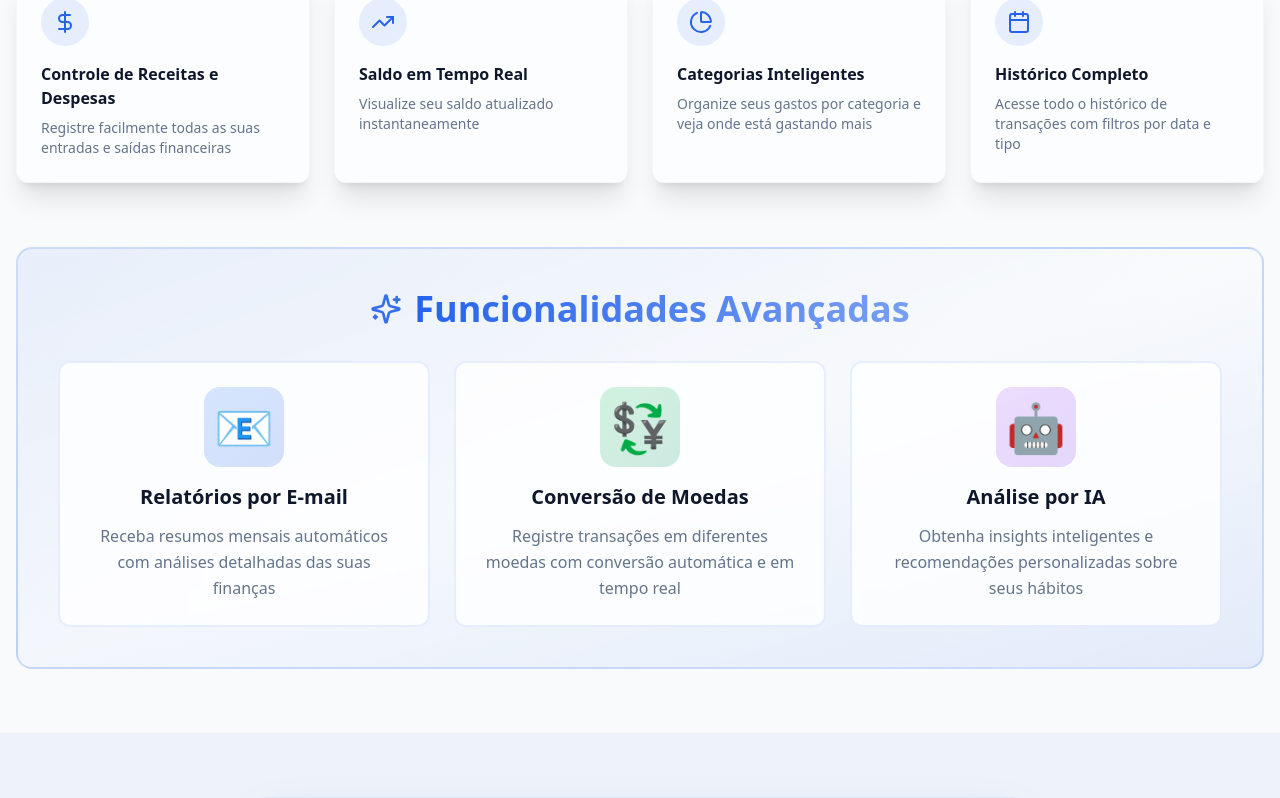
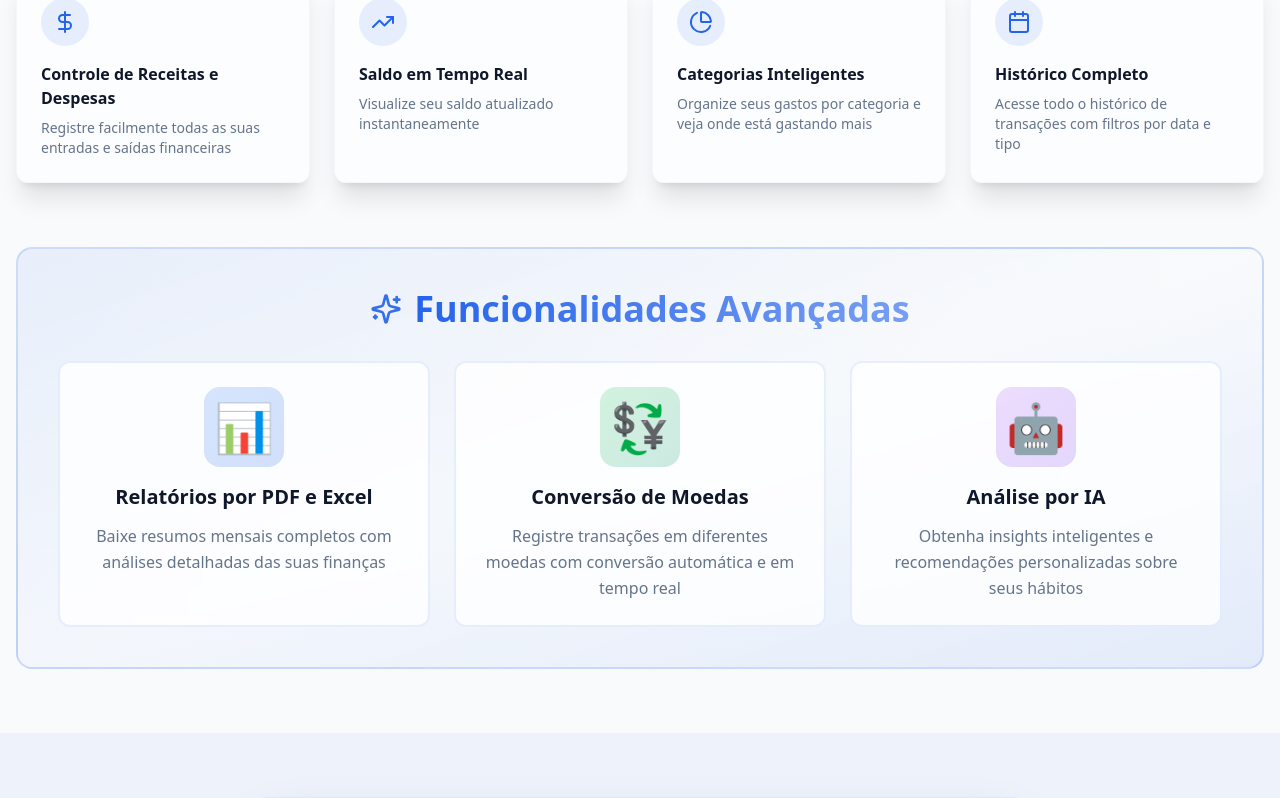
Before and after one commit to GabrielRww/ADS_Gabriel_Ramos_FrontEnd_FinEasy, a React (Vite) app: page /landing in a window 1280 px wide. Shown: the part 551-1349 px from the top of the page. Built offline with nearby package versions, Linux system fonts and the light colour scheme.

Commit message:
Atualizações em tempo real dos valores de Dolar e Euro na pagina de cotações, atualização na pagina principal mudança do icone @

```diff
--- a/src/pages/ExchangeHistory.tsx
+++ b/src/pages/ExchangeHistory.tsx
@@ -6,6 +6,8 @@ import { useNavigate } from "react-router-dom";
 import { AreaChart, Area, XAxis, YAxis, CartesianGrid, Tooltip, ResponsiveContainer } from "recharts";
 import { format, subDays } from "date-fns";
 import { ptBR } from "date-fns/locale";
+import { ExchangeAlerts } from "@/components/ExchangeAlerts";
+import { useExchangeAlerts } from "@/hooks/useExchangeAlerts";
 
 interface ExchangeRate {
   date: string;
@@ -23,14 +25,20 @@ const ExchangeHistory = () => {
   const [selectedPeriod, setSelectedPeriod] = useState<PeriodFilter>(30);
   const [selectedCurrency, setSelectedCurrency] = useState<"USD" | "EUR">("USD");
 
+  // Enable exchange alerts checking
+  useExchangeAlerts();
+
   useEffect(() => {
     const fetchHistoricalRates = async () => {
       try {
-        // Fetch current rates
-        const currentResponse = await fetch("https://api.exchangerate-api.com/v4/latest/USD");
-        const currentData = await currentResponse.json();
-        const usdToBrl = currentData.rates.BRL;
-        const eurToBrl = currentData.rates.BRL / currentData.rates.EUR;
+        // Fetch current rates for both USD and EUR to BRL
+        const usdResponse = await fetch("https://api.exchangerate-api.com/v4/latest/USD");
+        const usdData = await usdResponse.json();
+        const usdToBrl = usdData.rates.BRL;
+
+        const eurResponse = await fetch("https://api.exchangerate-api.com/v4/latest/EUR");
+        const eurData = await eurResponse.json();
+        const eurToBrl = eurData.rates.BRL;
 
         setCurrentRates({ USD: usdToBrl, EUR: eurToBrl });
 
@@ -41,7 +49,15 @@ const ExchangeHistory = () => {
         for (let i = selectedPeriod - 1; i >= 0; i--) {
           const date = subDays(today, i);
 
-          // Generate realistic variation (±2% from current rate with some volatility)
+          // Last point should be exactly the current rate
+          if (i === 0) {
+            historicalData.push({
+              date: format(date, "dd/MM", { locale: ptBR }),
+              USD: parseFloat(usdToBrl.toFixed(2)),
+              EUR: parseFloat(eurToBrl.toFixed(2)),
+            });
+          } else {
+            // Generate realistic variation for historical points
             const volatility = (Math.random() - 0.5) * 0.04; // -2% to +2%
             const trendFactor = (i / selectedPeriod) * 0.03; // Slight trend over time
 
@@ -53,6 +69,7 @@ const ExchangeHistory = () => {
               USD: parseFloat(usdRate.toFixed(2)),
               EUR: parseFloat(eurRate.toFixed(2)),
             });
+          }
         }
 
         setData(historicalData);
@@ -114,6 +131,10 @@ const ExchangeHistory = () => {
           </Card>
         ) : (
           <>
+            <div className="mb-6">
+              <ExchangeAlerts />
+            </div>
+
             <Card className="backdrop-blur-lg bg-card/50 border-border/50 mb-6">
               <CardContent className="p-6">
                 <div className="flex flex-col gap-4">
--- a/src/pages/Landing.tsx
+++ b/src/pages/Landing.tsx
@@ -4,10 +4,8 @@ import { ArrowRight, TrendingUp, PieChart, Calendar, DollarSign, Sparkles } from
 import { Link } from "react-router-dom";
 import fineasyLogo from "@/assets/fineasy-logo.png";
 import { ThemeToggle } from "@/components/ThemeToggle";
-
 const Landing = () => {
-  return (
-    <div className="min-h-screen bg-background transition-colors duration-300">
+  return <div className="min-h-screen bg-background transition-colors duration-300">
       {/* Header with Theme Toggle */}
       <header className="fixed top-0 right-0 z-50 p-4">
         <ThemeToggle />
@@ -17,13 +15,9 @@ const Landing = () => {
       <div className="container mx-auto px-4 py-16">
         <div className="text-center max-w-3xl mx-auto mb-16 animate-fade-in">
           <div className="flex justify-center mb-8">
-            <img
-              src={fineasyLogo}
-              alt="Fineasy Logo"
-              className="w-24 h-24 animate-fade-in hover:scale-110 transition-transform duration-300"
-            />
+            <img src={fineasyLogo} alt="Fineasy Logo" className="w-24 h-24 animate-fade-in hover:scale-110 transition-transform duration-300" />
           </div>
-          <h1 className="text-6xl font-bold mb-4 bg-gradient-to-r from-primary via-accent to-primary bg-clip-text text-transparent">
+          <h1 className="text-6xl font-bold mb-4 bg-gradient-to-r from-primary via-accent to-primary bg-clip-text text-transparent font-sans">
             Fineasy
           </h1>
           <p className="text-2xl font-semibold mb-6 text-foreground">
@@ -52,8 +46,12 @@ const Landing = () => {
             </p>
           </Card>
 
-          <Card variant="glass" className="p-6 hover:shadow-xl transition-all hover:-translate-y-2 animate-fade-in" style={{ animationDelay: "0.1s" }}>
-            <div className="rounded-full bg-primary/10 w-12 h-12 flex items-center justify-center mb-4 animate-scale-in" style={{ animationDelay: "0.1s" }}>
+          <Card variant="glass" className="p-6 hover:shadow-xl transition-all hover:-translate-y-2 animate-fade-in" style={{
+          animationDelay: "0.1s"
+        }}>
+            <div className="rounded-full bg-primary/10 w-12 h-12 flex items-center justify-center mb-4 animate-scale-in" style={{
+            animationDelay: "0.1s"
+          }}>
               <TrendingUp className="text-primary" />
             </div>
             <h3 className="font-semibold mb-2">Saldo em Tempo Real</h3>
@@ -62,8 +60,12 @@ const Landing = () => {
             </p>
           </Card>
 
-          <Card variant="glass" className="p-6 hover:shadow-xl transition-all hover:-translate-y-2 animate-fade-in" style={{ animationDelay: "0.2s" }}>
-            <div className="rounded-full bg-primary/10 w-12 h-12 flex items-center justify-center mb-4 animate-scale-in" style={{ animationDelay: "0.2s" }}>
+          <Card variant="glass" className="p-6 hover:shadow-xl transition-all hover:-translate-y-2 animate-fade-in" style={{
+          animationDelay: "0.2s"
+        }}>
+            <div className="rounded-full bg-primary/10 w-12 h-12 flex items-center justify-center mb-4 animate-scale-in" style={{
+            animationDelay: "0.2s"
+          }}>
               <PieChart className="text-primary" />
             </div>
             <h3 className="font-semibold mb-2">Categorias Inteligentes</h3>
@@ -72,8 +74,12 @@ const Landing = () => {
             </p>
           </Card>
 
-          <Card variant="glass" className="p-6 hover:shadow-xl transition-all hover:-translate-y-2 animate-fade-in" style={{ animationDelay: "0.3s" }}>
-            <div className="rounded-full bg-primary/10 w-12 h-12 flex items-center justify-center mb-4 animate-scale-in" style={{ animationDelay: "0.3s" }}>
+          <Card variant="glass" className="p-6 hover:shadow-xl transition-all hover:-translate-y-2 animate-fade-in" style={{
+          animationDelay: "0.3s"
+        }}>
+            <div className="rounded-full bg-primary/10 w-12 h-12 flex items-center justify-center mb-4 animate-scale-in" style={{
+            animationDelay: "0.3s"
+          }}>
               <Calendar className="text-primary" />
             </div>
             <h3 className="font-semibold mb-2">Histórico Completo</h3>
@@ -98,21 +104,23 @@ const Landing = () => {
                 <div className="absolute inset-0 bg-gradient-to-br from-primary/5 to-transparent rounded-xl opacity-0 group-hover:opacity-100 transition-opacity"></div>
                 <div className="relative z-10 text-center">
                   <div className="inline-flex items-center justify-center w-20 h-20 rounded-2xl bg-gradient-to-br from-blue-500/20 to-blue-600/20 mb-4 group-hover:scale-110 transition-transform animate-scale-in">
-                    <span className="text-5xl">📧</span>
+                    <span className="text-5xl">📊</span>
                   </div>
-                  <h3 className="text-xl font-bold mb-3 text-foreground group-hover:text-primary transition-colors">
-                    Relatórios por E-mail
-                  </h3>
+                  <h3 className="text-xl font-bold mb-3 text-foreground group-hover:text-primary transition-colors">Relatórios por PDF e Excel</h3>
                   <p className="text-muted-foreground leading-relaxed">
-                    Receba resumos mensais automáticos com análises detalhadas das suas finanças
+                    Baixe resumos mensais completos com análises detalhadas das suas finanças
                   </p>
                 </div>
               </div>
 
-              <div className="group relative p-6 rounded-xl border-2 border-primary/10 bg-card/80 backdrop-blur-sm hover:border-primary/40 hover:shadow-xl transition-all duration-300 hover:-translate-y-2 animate-fade-in" style={{ animationDelay: "0.1s" }}>
+              <div className="group relative p-6 rounded-xl border-2 border-primary/10 bg-card/80 backdrop-blur-sm hover:border-primary/40 hover:shadow-xl transition-all duration-300 hover:-translate-y-2 animate-fade-in" style={{
+              animationDelay: "0.1s"
+            }}>
                 <div className="absolute inset-0 bg-gradient-to-br from-primary/5 to-transparent rounded-xl opacity-0 group-hover:opacity-100 transition-opacity"></div>
                 <div className="relative z-10 text-center">
-                  <div className="inline-flex items-center justify-center w-20 h-20 rounded-2xl bg-gradient-to-br from-green-500/20 to-emerald-600/20 mb-4 group-hover:scale-110 transition-transform animate-scale-in" style={{ animationDelay: "0.1s" }}>
+                  <div className="inline-flex items-center justify-center w-20 h-20 rounded-2xl bg-gradient-to-br from-green-500/20 to-emerald-600/20 mb-4 group-hover:scale-110 transition-transform animate-scale-in" style={{
+                  animationDelay: "0.1s"
+                }}>
                     <span className="text-5xl">💱</span>
                   </div>
                   <h3 className="text-xl font-bold mb-3 text-foreground group-hover:text-primary transition-colors">
@@ -124,10 +132,14 @@ const Landing = () => {
                 </div>
               </div>
 
-              <div className="group relative p-6 rounded-xl border-2 border-primary/10 bg-card/80 backdrop-blur-sm hover:border-primary/40 hover:shadow-xl transition-all duration-300 hover:-translate-y-2 animate-fade-in" style={{ animationDelay: "0.2s" }}>
+              <div className="group relative p-6 rounded-xl border-2 border-primary/10 bg-card/80 backdrop-blur-sm hover:border-primary/40 hover:shadow-xl transition-all duration-300 hover:-translate-y-2 animate-fade-in" style={{
+              animationDelay: "0.2s"
+            }}>
                 <div className="absolute inset-0 bg-gradient-to-br from-primary/5 to-transparent rounded-xl opacity-0 group-hover:opacity-100 transition-opacity"></div>
                 <div className="relative z-10 text-center">
-                  <div className="inline-flex items-center justify-center w-20 h-20 rounded-2xl bg-gradient-to-br from-purple-500/20 to-violet-600/20 mb-4 group-hover:scale-110 transition-transform animate-scale-in" style={{ animationDelay: "0.2s" }}>
+                  <div className="inline-flex items-center justify-center w-20 h-20 rounded-2xl bg-gradient-to-br from-purple-500/20 to-violet-600/20 mb-4 group-hover:scale-110 transition-transform animate-scale-in" style={{
+                  animationDelay: "0.2s"
+                }}>
                     <span className="text-5xl">🤖</span>
                   </div>
                   <h3 className="text-xl font-bold mb-3 text-foreground group-hover:text-primary transition-colors">
@@ -159,8 +171,6 @@ const Landing = () => {
           </Card>
         </div>
       </div>
-    </div>
-  );
+    </div>;
 };
-
 export default Landing;
```
Lines whose indentation alone changed are shown as unchanged.
